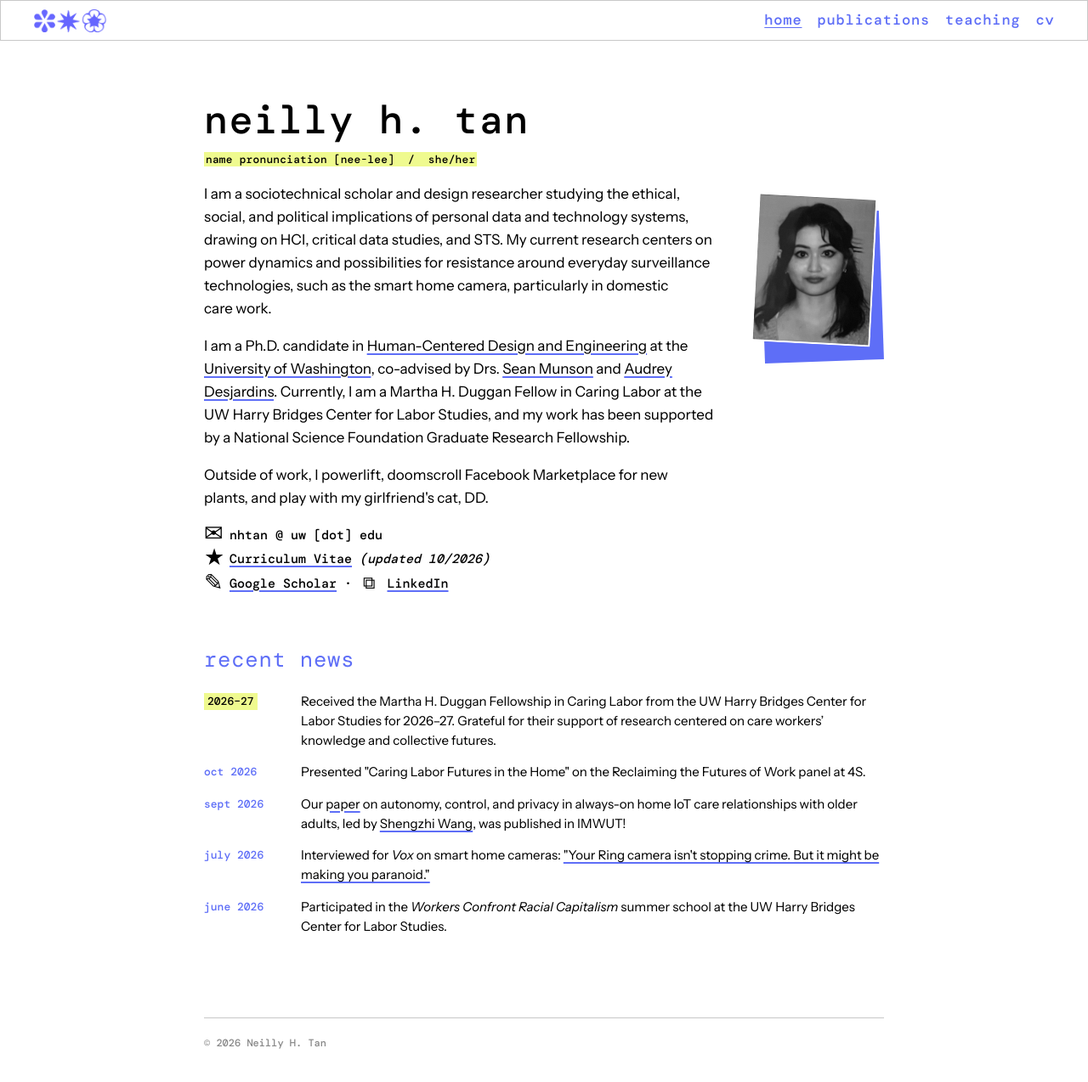
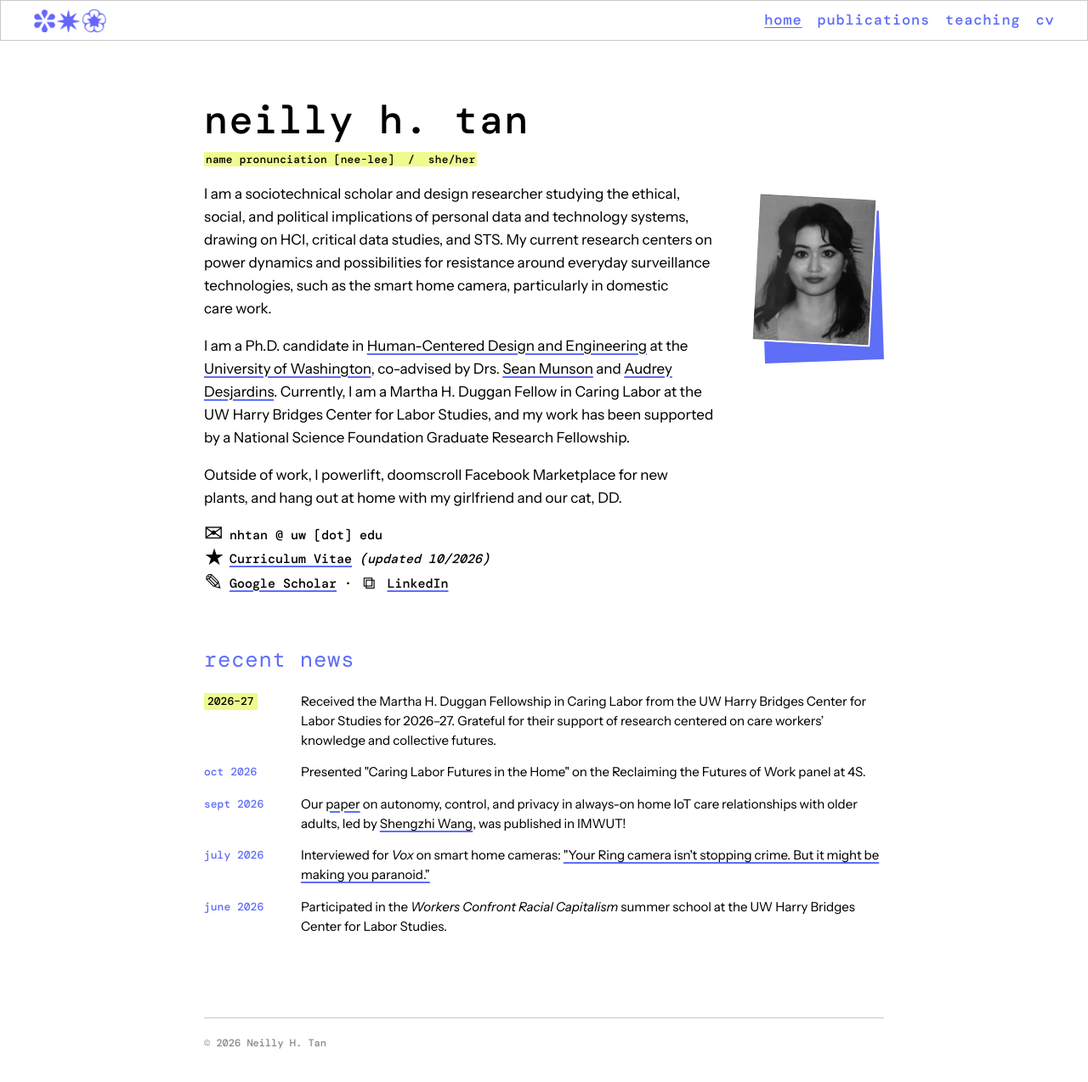
Before and after one commit to neillytan/neillytan.github.io, a Jekyll site: the page built from index.html, in a window 1280 px wide and 1286 px high. Shown: the top 1274 px of the window at 85% size. Built offline with Jekyll 4.4.1, drawn with Linux system fonts in a browser that asks for light colours; some web fonts are replaced.

Commit message:
Update personal line wording
Co-Authored-By: Claude Opus 5.5 <noreply@anthropic.com>

```diff
--- a/index.html
+++ b/index.html
@@ -12,7 +12,7 @@ page_class: home
 
     <p>I am a Ph.D. candidate in <a href="https://www.hcde.washington.edu/">Human-Centered Design and Engineering</a> at the <a href="https://www.washington.edu/">University of Washington</a>, co-advised by Drs. <a href="https://www.smunson.com/">Sean Munson</a> and <a href="http://audreydesjardins.com/">Audrey Desjardins</a>. Currently, I am a Martha H. Duggan Fellow in Caring Labor at the UW Harry Bridges Center for Labor Studies, and my work has been supported by a National Science Foundation Graduate Research Fellowship.</p>
 
-    <p>Outside of work, I powerlift, doomscroll Facebook Marketplace for new plants, and play with my girlfriend's cat, DD.</p>
+    <p>Outside of work, I powerlift, doomscroll Facebook Marketplace for new plants, and hang out at home with my girlfriend and our cat, DD.</p>
 
     <p class="contact">
       <span class="icon icon-mail">✉</span>{{ site.email_display }}<br>
```
